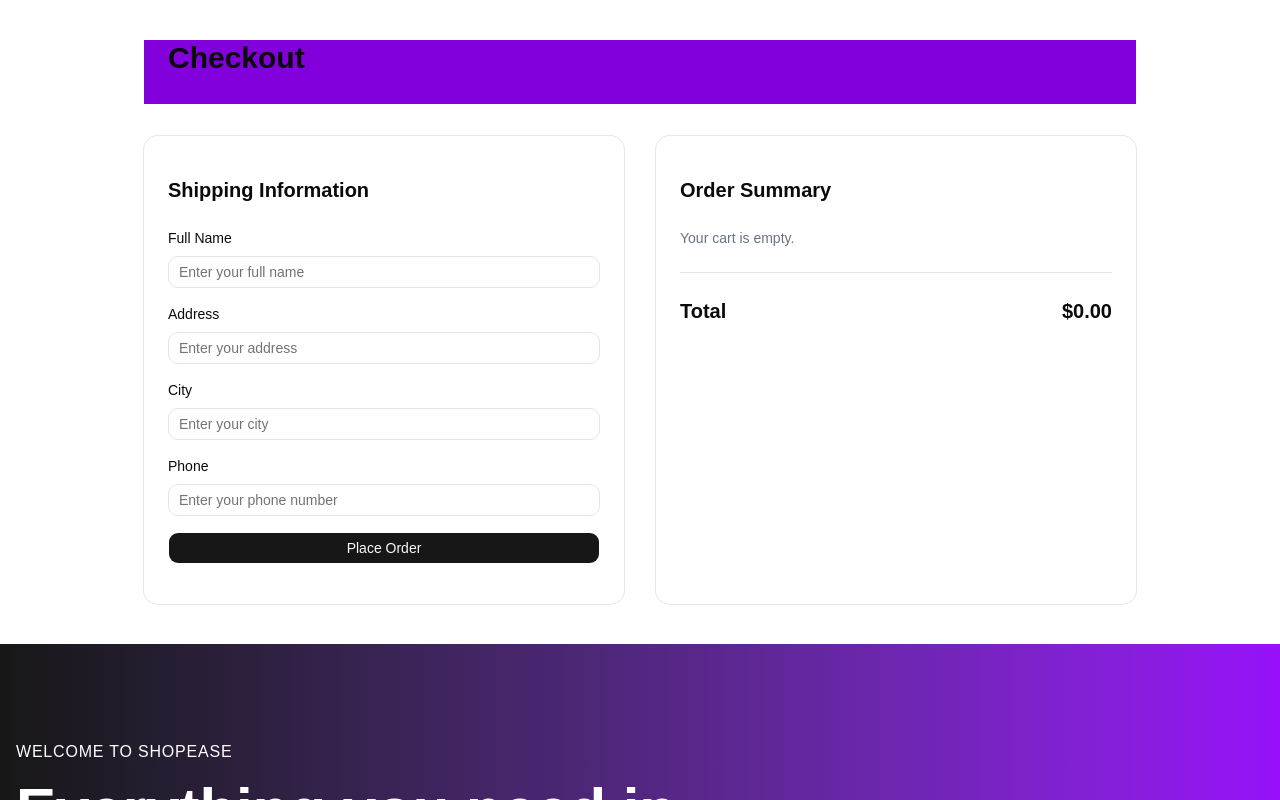
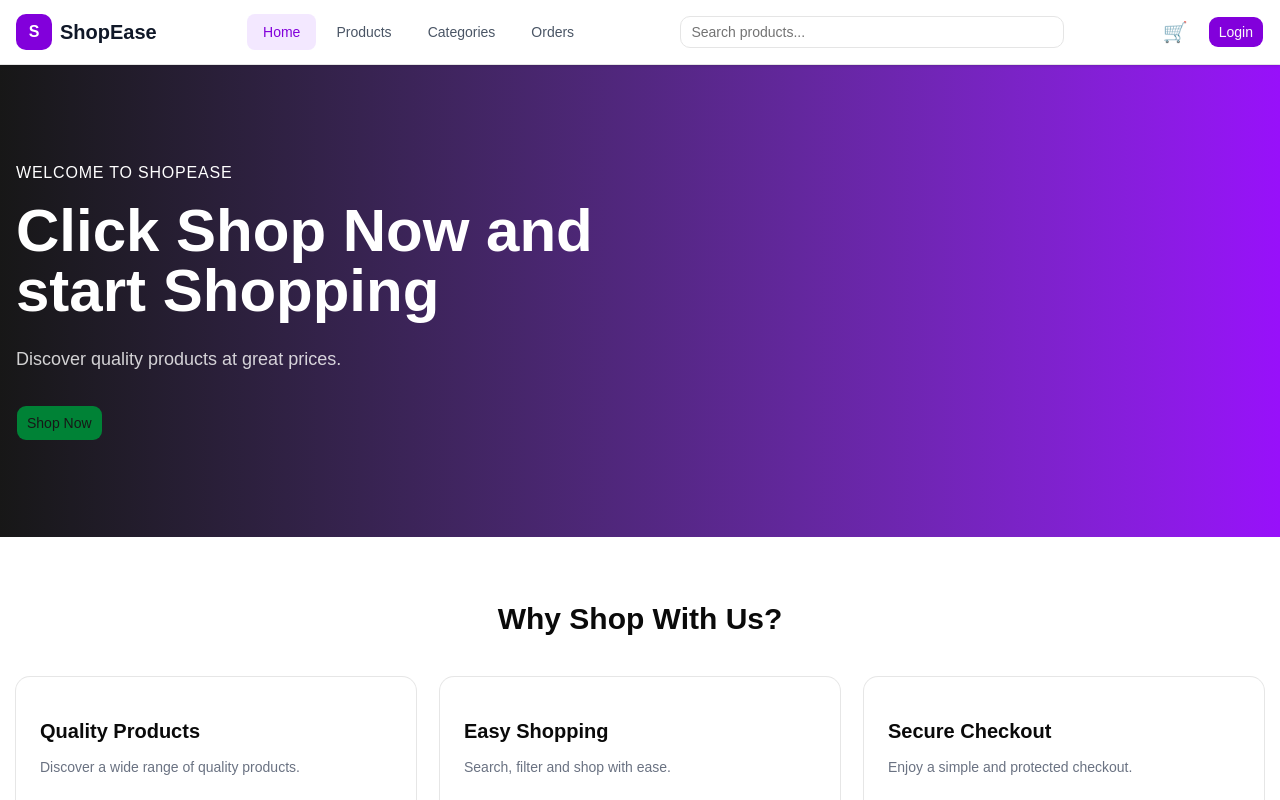
Before and after one commit to milaola/e-commerce, a React (Vite) app: page / in a window 1280 px wide. Shown: the top 800 px of the page. Built offline with nearby package versions, Linux system fonts and the light colour scheme.

Commit message:
Add navigation links for Home, Products, and Cart, Add login and Remove checkout form from the navbar

```diff
--- a/src/components/Navbar.jsx
+++ b/src/components/Navbar.jsx
@@ -1,217 +1,188 @@
-import { useState } from "react";
-import { useNavigate } from "react-router-dom";
-
-import {Card,CardContent} from "@/components/ui/card";
-
+import { Link, useNavigate, useLocation } from "react-router-dom";
+import { Button } from "@/components/ui/button";
 import { Input } from "@/components/ui/input";
-import { Button } from "@/components/ui/button";
 
 import { useCart } from "../context/CartContext";
 
-const Checkout = () => {
-  const {
-    cartItems,
-    cartTotal,
-    clearCart,
-  } = useCart();
+const Navbar = () => {
+  const { cartCount } = useCart();
+  const navigate = useNavigate();
+  const location = useLocation();
 
-  const navigate = useNavigate();
+  const isLoggedIn =
+    localStorage.getItem("isLoggedIn") === "true";
 
-  const [formData, setFormData] = useState({
-    fullName: "",
-    address: "",
-    city: "",
-    phone: "",
-  });
-
-  const [error, setError] = useState("");
-  const [success, setSuccess] = useState(false);
-
-  const handleChange = (event) => {
-    const { name, value } = event.target;
-
-    setFormData((current) => ({
-      ...current,
-      [name]: value,
-    }));
+  const handleLogout = () => {
+    localStorage.removeItem("isLoggedIn");
+    navigate("/login");
   };
 
-  const handleSubmit = (event) => {
-    event.preventDefault();
-
-    if (
-      !formData.fullName.trim() ||
-      !formData.address.trim() ||
-      !formData.city.trim() ||
-      !formData.phone.trim()
-    ) {
-      setError("Please complete all fields.");
-      return;
-    }
-
-    setError("");
-    setSuccess(true);
-    clearCart();
+  const isActive = (path) => {
+    return location.pathname === path;
   };
 
-  if (success) {
-    return (
-      <main className="flex min-h-[70vh] items-center justify-center px-4">
-        <div className="text-center">
-          <h1 className="text-3xl font-bold text-green-600">
-            Order Placed Successfully!
-          </h1>
-
-          <p className="mt-3 text-gray-500">
-            Thank you for shopping with ShopEase.
-          </p>
-
-          <Button
-            className="mt-6"
-            onClick={() => navigate("/products")}
-          >
-            Continue Shopping
-          </Button>
-        </div>
-      </main>
-    );
-  }
-
   return (
-    <main className="mx-auto max-w-5xl px-4 py-10">
-      <h1 className="text-3xl font-bold bg-purple-750 w-full h-16 bg-purple-700 px-6">
-        Checkout
-      </h1>
-
-      <div className="mt-8 grid gap-8 md:grid-cols-2">
+    <header className="sticky top-0 z-50 border-b bg-white shadow-sm">
+      <nav className="mx-auto max-w-7xl px-4">
+        <div className="flex h-16 items-center justify-between gap-6">
 
 
-        <Card>
-          <CardContent className="p-6">
-            <h2 className="text-xl font-semibold">
-              Shipping Information
-            </h2>
+          <Link
+            to="/"
+            className="flex items-center gap-2"
+          >
+            <div className="flex h-9 w-9 items-center justify-center rounded-lg bg-purple-700 font-bold text-white">
+              S
+            </div>
 
-            {error && (
-              <div className="mt-4 rounded-md bg-red-50 p-3 text-red-600">
-                {error}
-              </div>
-            )}
-
-            <form
-              onSubmit={handleSubmit}
-              className="mt-6 space-y-4"
-            >
-              <div>
-                <label className="mb-2 block text-sm font-medium">
-                  Full Name
-                </label>
-
-                <Input
-                  name="fullName"
-                  value={formData.fullName}
-                  onChange={handleChange}
-                  placeholder="Enter your full name"
-                />
-              </div>
-
-              <div>
-                <label className="mb-2 block text-sm font-medium">
-                  Address
-                </label>
-
-                <Input
-                  name="address"
-                  value={formData.address}
-                  onChange={handleChange}
-                  placeholder="Enter your address"
-                />
-              </div>
-
-              <div>
-                <label className="mb-2 block text-sm font-medium">
-                  City
-                </label>
-
-                <Input
-                  name="city"
-                  value={formData.city}
-                  onChange={handleChange}
-                  placeholder="Enter your city"
-                />
-              </div>
-
-              <div>
-                <label className="mb-2 block text-sm font-medium">
-                  Phone
-                </label>
-
-                <Input
-                  name="phone"
-                  value={formData.phone}
-                  onChange={handleChange}
-                  placeholder="Enter your phone number"
-                />
-              </div>
-
-              <Button
-                type="submit"
-                className="w-full"
-              >
-                Place Order
-              </Button>
-            </form>
-          </CardContent>
-        </Card>
+            <span className="text-xl font-bold text-gray-900">
+              ShopEase
+            </span>
+          </Link>
 
 
-        <Card>
-          <CardContent className="p-6">
-            <h2 className="text-xl font-semibold">
-              Order Summary
-            </h2>
+          <div className="hidden items-center gap-1 md:flex">
 
-            {cartItems.length === 0 ? (
-              <p className="mt-6 text-gray-500">
-                Your cart is empty.
-              </p>
+            <Link
+              to="/"
+              className={`rounded-md px-4 py-2 text-sm font-medium transition ${
+                isActive("/")
+                  ? "bg-purple-100 text-purple-700"
+                  : "text-gray-600 hover:bg-gray-100 hover:text-gray-900"
+              }`}
+            >
+              Home
+            </Link>
+
+            <Link
+              to="/products"
+              className={`rounded-md px-4 py-2 text-sm font-medium transition ${
+                isActive("/products")
+                  ? "bg-purple-100 text-purple-700"
+                  : "text-gray-600 hover:bg-gray-100 hover:text-gray-900"
+              }`}
+            >
+              Products
+            </Link>
+
+            <Link
+              to="/categories"
+              className={`rounded-md px-4 py-2 text-sm font-medium transition ${
+                isActive("/categories")
+                  ? "bg-purple-100 text-purple-700"
+                  : "text-gray-600 hover:bg-gray-100 hover:text-gray-900"
+              }`}
+            >
+              Categories
+            </Link>
+
+            <Link
+              to="/orders"
+              className={`rounded-md px-4 py-2 text-sm font-medium transition ${
+                isActive("/orders")
+                  ? "bg-purple-100 text-purple-700"
+                  : "text-gray-600 hover:bg-gray-100 hover:text-gray-900"
+              }`}
+            >
+              Orders
+            </Link>
+          </div>
+
+
+          <div className="hidden flex-1 max-w-sm lg:block">
+            <Input
+              placeholder="Search products..."
+              onKeyDown={(event) => {
+                if (event.key === "Enter") {
+                  navigate(
+                    `/products?search=${encodeURIComponent(
+                      event.target.value
+                    )}`
+                  );
+                }
+              }}
+            />
+          </div>
+
+
+          <div className="flex items-center gap-3">
+
+
+            <Link
+              to="/cart"
+              className="relative rounded-md p-2 text-gray-600 transition hover:bg-gray-100 hover:text-purple-700"
+              aria-label="Shopping cart"
+            >
+              <span className="text-xl">🛒</span>
+
+              {cartCount > 0 && (
+                <span className="absolute -right-1 -top-1 flex h-5 min-w-5 items-center justify-center rounded-full bg-purple-700 px-1 text-xs font-bold text-white">
+                  {cartCount}
+                </span>
+              )}
+            </Link>
+
+
+            {isLoggedIn ? (
+              <div className="flex items-center gap-2">
+                <Button
+                  variant="outline"
+                  onClick={() => navigate("/profile")}
+                >
+                  Account
+                </Button>
+
+                <Button
+                  variant="outline"
+                  onClick={handleLogout}
+                >
+                  Logout
+                </Button>
+              </div>
             ) : (
-              <div className="mt-6 space-y-4">
-                {cartItems.map((item) => (
-                  <div
-                    key={item.id}
-                    className="flex justify-between gap-4"
-                  >
-                    <span className="text-sm">
-                      {item.title} × {item.quantity}
-                    </span>
+              <Button
+                onClick={() => navigate("/login")}
+                className="bg-purple-700 hover:bg-purple-800"
+              >
+                Login
+              </Button>
+            )}
+          </div>
+        </div>
 
-                    <span className="font-medium">
-                      $
-                      {(
-                        item.price * item.quantity
-                      ).toFixed(2)}
-                    </span>
-                  </div>
-                ))}
-              </div>
-            )}
 
-            <div className="mt-6 border-t pt-6">
-              <div className="flex justify-between text-xl font-bold">
-                <span>Total</span>
+        <div className="flex gap-2 overflow-x-auto border-t py-3 md:hidden">
+          <Link
+            to="/"
+            className="whitespace-nowrap rounded-md bg-gray-100 px-3 py-2 text-sm"
+          >
+            Home
+          </Link>
 
-                <span>
-                  ${cartTotal.toFixed(2)}
-                </span>
-              </div>
-            </div>
-          </CardContent>
-        </Card>
+          <Link
+            to="/products"
+            className="whitespace-nowrap rounded-md bg-gray-100 px-3 py-2 text-sm"
+          >
+            Products
+          </Link>
 
-      </div>
-    </main>
+          <Link
+            to="/categories"
+            className="whitespace-nowrap rounded-md bg-gray-100 px-3 py-2 text-sm"
+          >
+            Categories
+          </Link>
+
+          <Link
+            to="/orders"
+            className="whitespace-nowrap rounded-md bg-gray-100 px-3 py-2 text-sm"
+          >
+            Orders
+          </Link>
+        </div>
+      </nav>
+    </header>
   );
 };
 
-export default Checkout;
+export default Navbar;
--- a/src/pages/Checkout.jsx
+++ b/src/pages/Checkout.jsx
@@ -62,9 +62,10 @@ const Checkout = () => {
             Order Placed Successfully!
           </h1>
 
-          <p className="mt-3 text-gray-500">
+          <p className="mt-3 text-gray-500 semi-bold">
             Thank you for shopping with ShopEase.
           </p>
+          <p className="mt-3 text-dark grey-500 bold">Would you like to continue shopping?</p>
 
           <Button
             className="mt-6"
--- a/src/pages/Home.jsx
+++ b/src/pages/Home.jsx
@@ -1,6 +1,6 @@
 import { Link } from "react-router-dom";
 
-import {Card,CardContent} from "@/components/ui/card";
+import { Card, CardContent } from "@/components/ui/card";
 
 import { Button } from "@/components/ui/button";
 
@@ -17,7 +17,7 @@ const Home = () => {
             </p>
 
             <h1 className="mt-4 text-4xl font-bold md:text-6xl">
-              Everything you need in one place.
+              Click Shop Now and start Shopping
             </h1>
 
             <p className="mt-6 text-lg text-white/80">
@@ -28,7 +28,7 @@ const Home = () => {
               asChild
               size="lg"
               variant="secondary"
-              className="mt-8"
+              className="mt-8 bg-green-700"
             >
               <Link to="/products">
                 Shop Now
@@ -80,7 +80,17 @@ const Home = () => {
               <p className="mt-3 text-gray-500">
                 Enjoy a simple and protected checkout.
               </p>
-              <Button>Shop Now</Button>
+
+              <Button
+                asChild
+                size="lg"
+                variant="secondary"
+                className="mt-8 bg-black text-white"
+              >
+                <Link to="/products">
+                  Shop Now
+                </Link>
+              </Button>
             </CardContent>
           </Card>
 
--- a/src/pages/Products.jsx
+++ b/src/pages/Products.jsx
@@ -4,6 +4,8 @@ import ProductList from "../components/ProductList";
 import SearchFilter from "../components/SearchFilter";
 
 import {useFilters,} from "../context/FilterContext";
+
+
 
 const Products = () => {
 
@@ -182,4 +184,4 @@ const Products = () => {
     );
 };
 
-export default Products
+export default Products;
```
